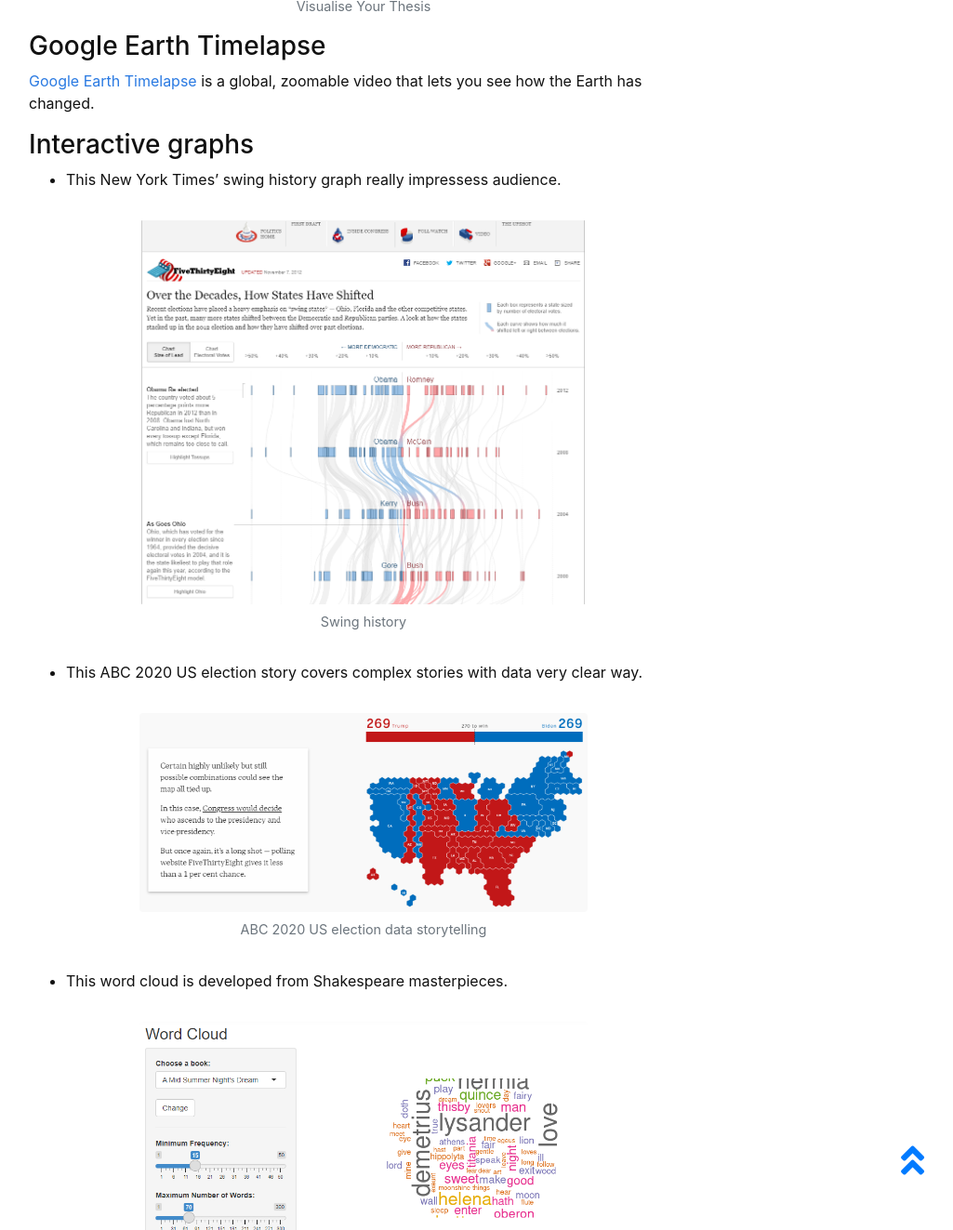
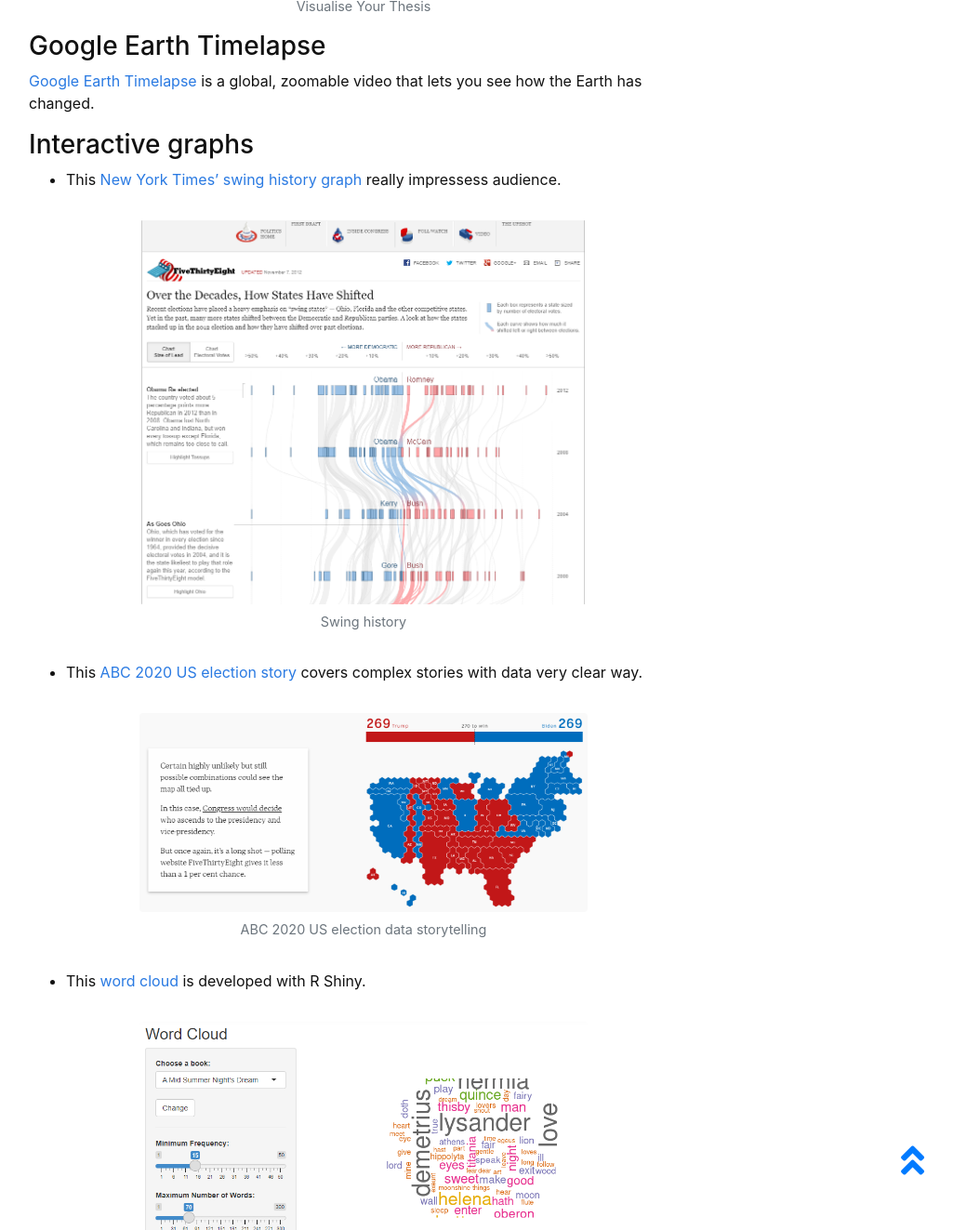
Before and after one commit to masamiy/DataStoryTelling, a Jekyll site: the page built from content/2-Visuals.md, in a window 1280 px wide and 1400 px high, scrolled down 1416 px, cut to the strip 77-1400 px from the top of the window. Shown: the whole strip at 93% size, without its empty margins (249-1274 px from the left). Built offline with Jekyll 4.4.1, drawn with Linux system fonts in a browser that asks for light colours.

Commit message:
Update 2-Visuals.md

```diff
--- a/content/2-Visuals.md
+++ b/content/2-Visuals.md
@@ -18,13 +18,13 @@ You can highlight that time lapses would work well for event set ups, constructi
 [Google Earth Timelapse](https://earthengine.google.com/timelapse/) is a global, zoomable video that lets you see how the Earth has changed.
 
 ### Interactive graphs
-- This New York Times' swing history graph really impressess audience.
+- This [New York Times' swing history graph](http://www.nytimes.com/interactive/2012/10/15/us/politics/swing-history.html) really impressess audience.
 {% include figure.html img="Swing_State.png" alt="cat" caption="Swing history" width="70%" %}
 
-- This ABC 2020 US election story covers complex stories with data very clear way.
+- This [ABC 2020 US election story](https://www.abc.net.au/news/2020-11-02/us-election-trump-biden-states-polling/12822296) covers complex stories with data very clear way.
 {% include figure.html img="abc_Election.png" alt="cat" caption="ABC 2020 US election data storytelling" width="70%" %}
 
-- This word cloud is developed from Shakespeare masterpieces.
+- This [word cloud](https://shiny.rstudio.com/gallery/word-cloud.html) is developed with R Shiny.
 {% include figure.html img="Word_Cloud.png" alt="cat" caption="ABC 2020 US election data storytelling" width="70%" %}
 
 ### Inspired by examples
```
